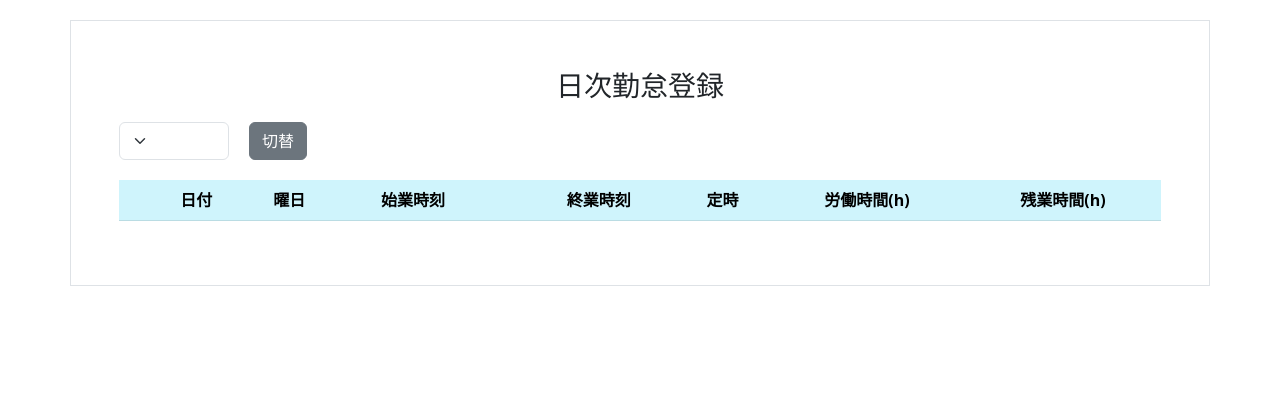
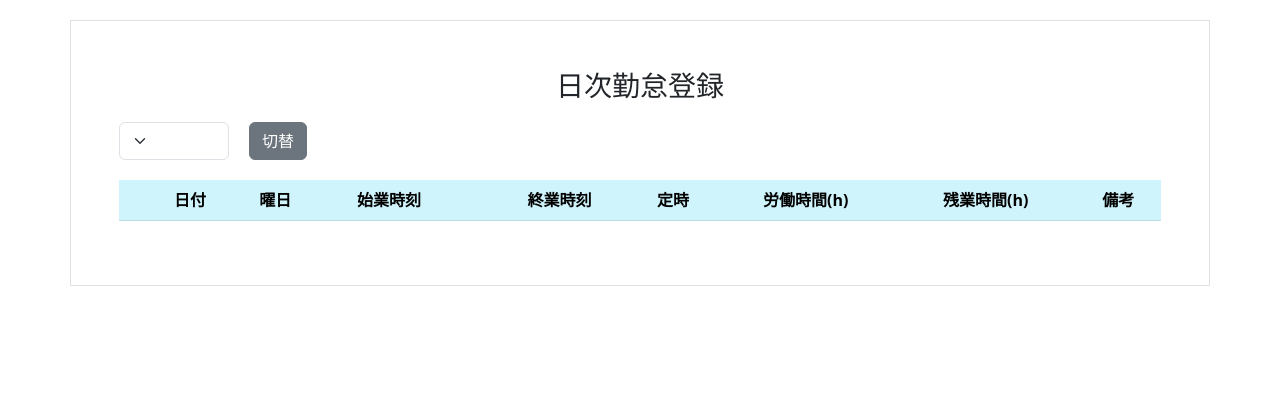
Before and after one commit to kohei-okazaki/project, a Django app: template kintai/templates/dailywork/create.html in a window 1280 px wide. Shown: the part 57-465 px from the top of the page. Run offline with Django 3.2, Linux system fonts and the light colour scheme; the template is opened without the code that fills it, so the values that code supplies are empty; some libraries are stand-ins or nearby versions.

Commit message:
キャッシュフォルダを削除 note追加

```diff
--- a/kintai/contents/user/user_service.py
+++ b/kintai/contents/user/user_service.py
@@ -30,10 +30,8 @@ def get_user_by_id_and_password(dto: UserDataDto) -> list:
 
     user_data_list: list = UserData.objects.filter(
         seq_user_id=dto.seq_user_id, password=dto.password)
-    dto_list: list = list()
 
-    for user_data in user_data_list:
-        dto_list.append(UserDataDto(user_data))
+    dto_list: list = list(UserDataDto(user_data) for user_data in user_data_list)
 
     return dto_list
 
--- a/kintai/contents/util/dto.py
+++ b/kintai/contents/util/dto.py
@@ -123,5 +123,6 @@ class DailyUserWorkDataDto():
         self.actual_work_date = entity.actual_work_date
         self.approval_flg = entity.approval_flg
         self.cancel_flg = entity.cancel_flg
+        self.note = entity.note
         self.reg_date = entity.reg_date
         self.update_date = entity.update_date
--- a/kintai/forms.py
+++ b/kintai/forms.py
@@ -58,3 +58,5 @@ class DailyworkCreateForm(forms.Form):
     end_hh = forms.CharField(required=True, label="作業終了(時)")
     # 作業終了(分)
     end_mi = forms.CharField(required=True, label="作業終了(分)")
+    # 備考
+    note = forms.CharField(required=False, label="備考")
--- a/kintai/templates/dailywork/create.html
+++ b/kintai/templates/dailywork/create.html
@@ -51,6 +51,9 @@
             </th>
             <th>
               <div class="d-flex align-items-center justify-content-center">残業時間(h)</div>
+            </th>
+            <th>
+              <div class="d-flex align-items-center justify-content-center">備考</div>
             </th>
           </tr>
         </thead>
@@ -181,6 +184,11 @@
               </td>
               <td></td>
               <td></td>
+              <td>
+                <div class="d-flex align-items-center justify-content-center">
+                  <textarea class="form-control form-control-sm" name="note" rows="1"></textarea>
+                </div>
+              </td>
             </tr>
           </form>
         {% endfor %}
--- a/kintai/urls.py
+++ b/kintai/urls.py
@@ -21,5 +21,6 @@ urlpatterns = [
     path("", TopView.as_view(), name="index"),
     path("user/create/", UserCreateView.as_view(), name="user_create"),
     path("user/edit/", UserEditView.as_view(), name="user_edit"),
-    path("dailywork/create/", DailyworkCreateView.as_view(), name="dailywork_create"),
+    path("dailywork/create/", DailyworkCreateView.as_view(),
+         name="dailywork_create"),
 ]
```
Also changed, not shown: kintai/migrations/0001_initial.py, kintai/migrations/0002_companymt_dailyuserworkdata_divisionmt_ontimemt_and_more.py (deleted), kintai/migrations/0003_dailyuserworkdata_division_cd_userdata_division_cd_and_more.py (deleted), kintai/migrations/0004_companymt_del_flg_divisionmt_del_flg_and_more.py (deleted), kintai/migrations/0005_businesscalendarmt.py (deleted), kintai/migrations/0006_rename_seqbusinesscalendarmtid_businesscalendarmt_seq_business_calendar_mt_id_and_more.py (deleted), kintai/migrations/0007_alter_dailyuserworkdata_work_end_date_and_more.py (deleted), kintai/migrations/0008_dailyworkdto_dailyuserworkdata_approval_flg_and_more.py (deleted), kintai/migrations/0009_alter_companymt_del_flg_alter_divisionmt_del_flg.py (deleted), kintai/migrations/0010_businesscalendarmtdto_companymtdto_and_more.py (deleted), kintai/migrations/0011_remove_companymtdto_companymt_ptr_and_more.py (deleted).
